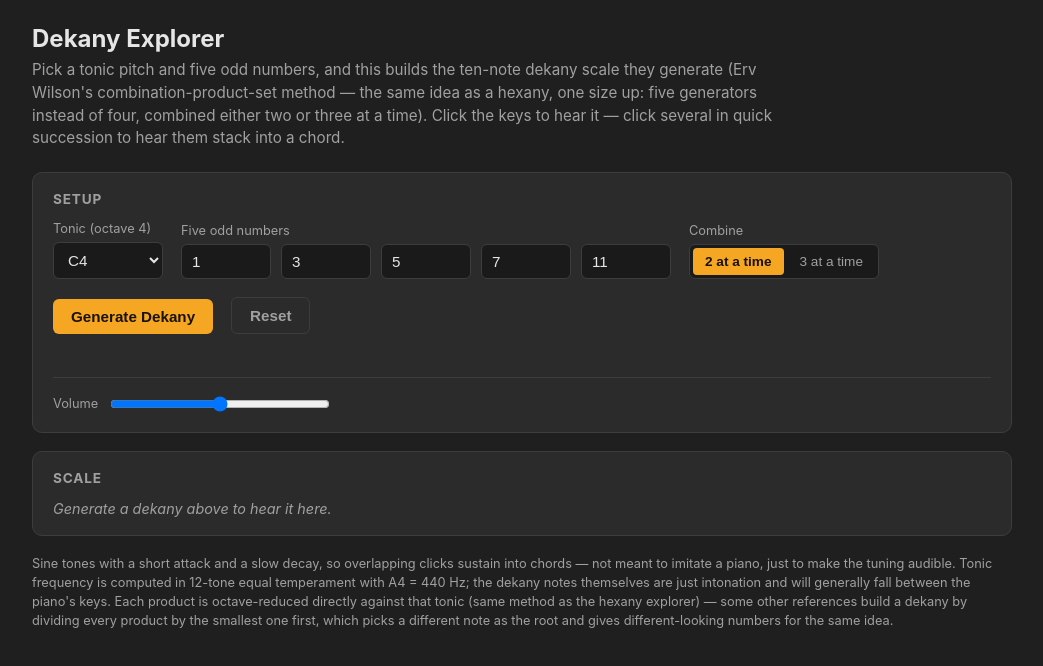
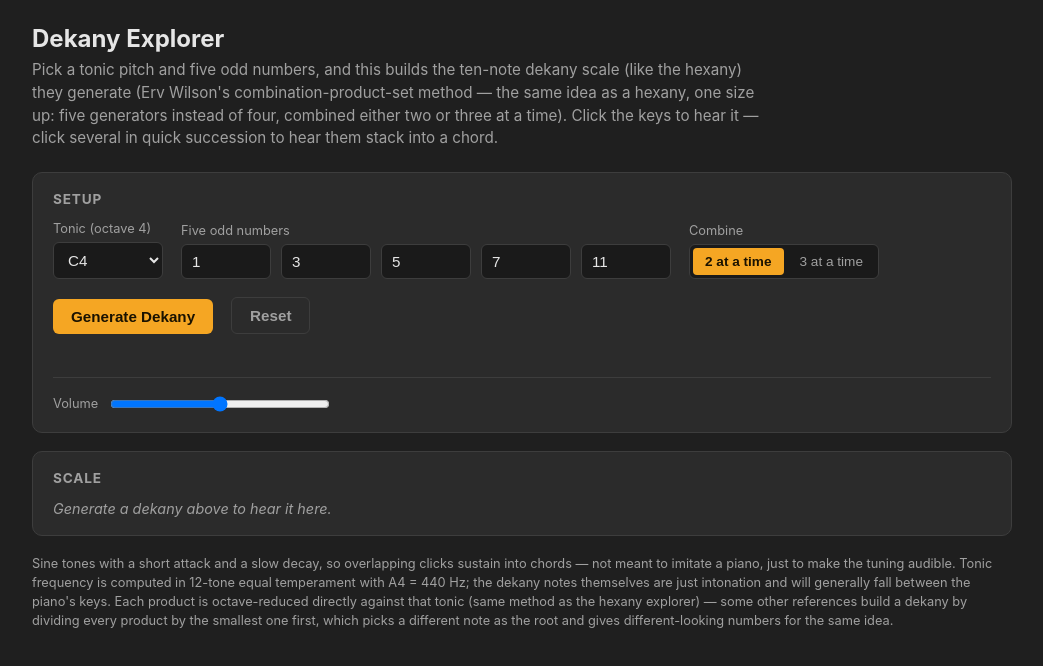
Before and after one commit to jonathonkirk/jonathonkirk.github.io, a plain HTML site: page dekany.html/index.html in a window 1280 px wide. Shown: the whole page, without its empty margins (118-1161 px from the left). Drawn offline with Linux system fonts and the light colour scheme.

Commit message:
Third attempt

```diff
--- a/dekany.html/index.html
+++ b/dekany.html/index.html
@@ -182,7 +182,7 @@
 <main>
   <h1>Dekany Explorer</h1>
   <p class="intro">
-    Pick a tonic pitch and five odd numbers, and this builds the ten-note dekany scale they generate
+    Pick a tonic pitch and five odd numbers, and this builds the ten-note dekany scale (like the hexany) they generate
     (Erv Wilson's combination-product-set method &mdash; the same idea as a hexany, one size up: five
     generators instead of four, combined either two or three at a time). Click the keys to hear it &mdash;
     click several in quick succession to hear them stack into a chord.
```
Also changed, not shown: 1 other file.
